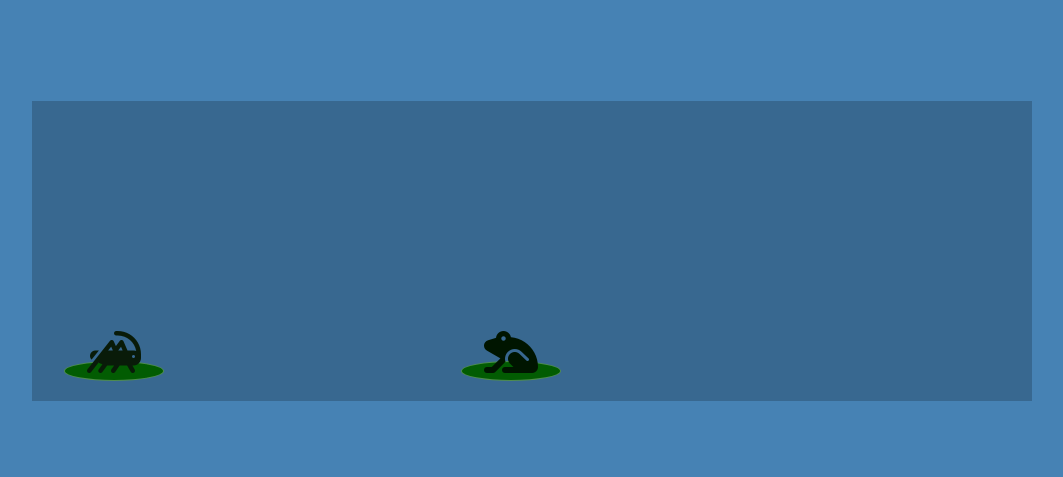
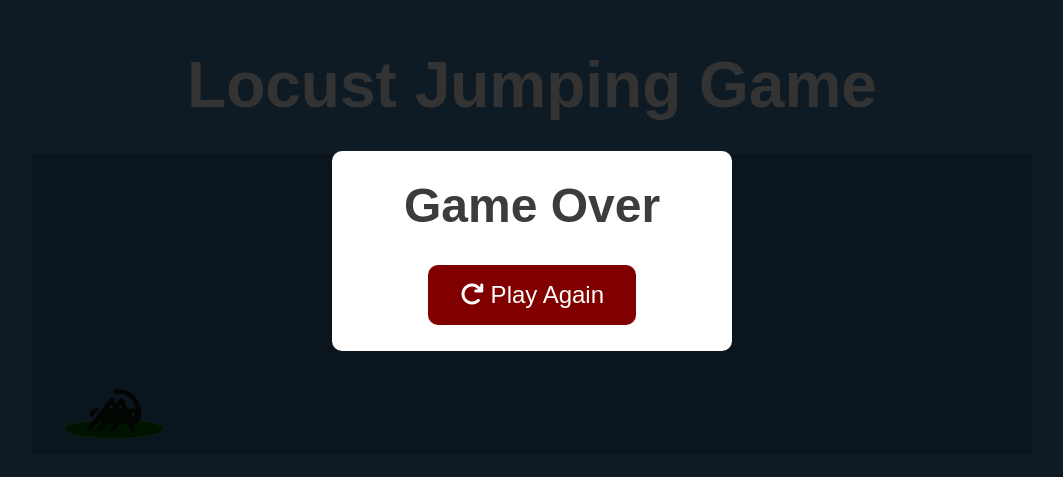
Before and after one commit to thefidanabdulla/JavascriptProjects, a plain HTML site: page LocustJumpingGame/index.html in a window 1280 px wide. Shown: the part 149-626 px from the top of the page, without its empty margins (108-1171 px from the left). Drawn offline with Linux system fonts and the light colour scheme.

Commit message:
locust game updated

```diff
--- a/LocustJumpingGame/css/style.css
+++ b/LocustJumpingGame/css/style.css
@@ -11,6 +11,18 @@ body{
     display: flex;
     align-items: center;
     justify-content: center;
+}
+.container{
+    width: 1000px;
+    display: flex;
+    flex-direction: column;
+   align-items: center;
+    gap: 2rem
+}
+.header h1{
+    font-size: 4rem;
+    font-weight: 900;
+    color: #fff;
 }
 .gameContainer{
     width: 1000px;
@@ -28,8 +40,8 @@ body{
     flex-direction: column-reverse;
     align-items: center;
     top: 230px;
-    -webkit-animation: character 1s infinite linear;
-    animation: character 0ssfinite linear;
+    animation: character 1100ms infinite linear;
+    -webkit-animation: character 1100ms infinite linear;
 }
 .locust{
     position: absolute;
@@ -38,8 +50,8 @@ body{
     z-index: 5;
 }
 .jump{
-    -webkit-animation: locust 1100ms infinite ;
-    animation: locust 1100ms infinite ;
+    -webkit-animation: locust 1100ms;
+    animation: locust 1100ms;
 }
 
 .leaf{
@@ -63,8 +75,8 @@ body{
     align-items: center;
     top: 230px;
     right: 0;
-    -webkit-animation: frog 3500ms infinite linear;
-    animation: frog s5 infinite linear;
+    -webkit-animation: frog 3s infinite linear ;
+    animation: frog 3s infinite linear ;
 }
 .frog{
     font-size: 3rem;
@@ -91,3 +103,61 @@ body{
     60%{top:-70px}
     100%{top: 0px}
 }
+/* Game over box */
+.overlay{
+    position: absolute;
+    width: 100%;
+    height: 100vh;
+    background: rgba(0, 0, 0, .8);
+    z-index: -1 ;
+    display: none;
+
+}
+.overlay.active{
+    z-index: 10;
+    display: flex;
+    justify-content: center;
+    align-items: center;
+}
+.gameOverCard{
+    width: 400px;
+    height: 200px;
+    background: #fff;
+    padding: 2rem;
+    display: flex;
+    flex-direction: column;
+    justify-content: center;
+    align-items: center;
+    gap: 2rem;
+    -webkit-border-radius: 10px;
+    -moz-border-radius: 10px;
+    -ms-border-radius: 10px;
+    -o-border-radius: 10px;
+    border-radius: 10px;
+}
+.gameOverCard h1{
+    font-size: 3rem;
+    color: rgb(60, 60, 60);
+}
+.gameOverCard button{
+    padding: 1rem 2rem;
+    background: maroon;
+    color: #fff;
+    font-size: 1.5rem;
+    border: none;
+    outline: none;
+    -webkit-border-radius: 10px;
+    -moz-border-radius: 10px;
+    -ms-border-radius: 10px;
+    -o-border-radius: 10px;
+    border-radius: 10px;
+    -webkit-transition: all 300ms ease;
+    -moz-transition: all 300ms ease;
+    -ms-transition: all 300ms ease;
+    -o-transition: all 300ms ease;
+    transition: all 300ms ease;
+}
+.gameOverCard button:hover{
+    cursor: pointer;
+    background: rgb(110, 0, 0);
+}
--- a/LocustJumpingGame/index.html
+++ b/LocustJumpingGame/index.html
@@ -6,23 +6,37 @@
     <meta name="viewport" content="width=device-width, initial-scale=1.0">
     <script src="https://kit.fontawesome.com/ad9a672967.js" crossorigin="anonymous"></script>
     <link rel="stylesheet" href="./css/style.css">
-    <title>Document</title>
+    <title>Locust Game</title>
 </head>
 <body>
+    <div class="overlay" id="overlay">
+        <div class="gameOverCard">
+            <h1>Game Over</h1>
+            <button type="button" id="refresh" onclick="window.location.reload()">
+                <i class="fa-solid fa-arrow-rotate-right"></i>
+                Play Again
+            </button>
+        </div>
+    </div>
+    <div class="container">
+        <div class="header">
+            <h1>Locust Jumping Game</h1>
+        </div>
         <div class="gameContainer">
             <div class="character">
-            <div class="locust">
+                <div class="locust" id="locust">
                     <i class="fa-solid fa-locust"></i>
                 </div>
                 <div class="leaf"></div>
             </div>
-        <div class="character2">
+            <div class="character2" id="frog">
                 <div class="frog">
                     <i class="fa-solid fa-frog"></i>
                 </div>
                 <div class="leaf"></div>
             </div>
         </div>
-
+    </div>
+    <script src="./js/app.js"></script>
 </body>
 </html>
--- /dev/null
+++ b/LocustJumpingGame/js/app.js
@@ -0,0 +1,31 @@
+let locust = document.querySelector('#locust');
+let frog = document.querySelector('#frog');
+let overlay = document.querySelector('#overlay');
+let refreshButton = document.querySelector('refresh');
+
+    window.addEventListener('keypress', jumpLocust);
+    //refreshButton.addEventListener('click', refreshPage);
+
+function jumpLocust(e){
+    if(e.keyCode == '32'){
+        locust.classList.add('jump');
+        setTimeout(()=> {
+            locust.classList.remove('jump');
+        },1000)
+    }
+}
+
+let checkDead = setInterval(() => {
+    let characterTop = parseInt(window.getComputedStyle(locust).getPropertyValue("top"));
+    let frogRight = parseInt(window.getComputedStyle(frog).getPropertyValue("right"));
+
+    if(frogRight<950 && frogRight>780 && characterTop >= -30  ){
+        frog.style.animation = "none";
+        frog.style.display = "none";
+        overlay.classList.add('active')
+    }
+}, 10)
+
+function refreshPage(){
+    window.location.reload();
+}
```
Lines whose indentation alone changed are shown as unchanged.
